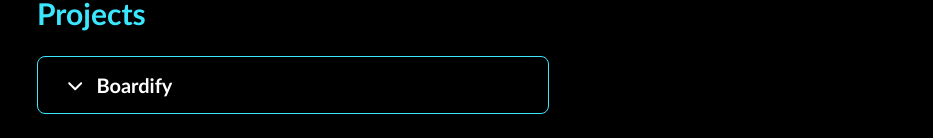
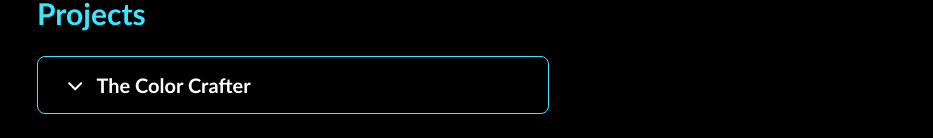
Before and after one commit to DiegoEMartinezZ/PortfolioWeb, a React (Create React App) app: page /#/ in a window 1280 px wide. Shown: the part 742-880 px from the top of the page, without its empty margins (347-1280 px from the left). Built offline with nearby package versions, Linux system fonts and the light colour scheme.

Commit message:
remove bordify project until is finished

```diff
--- a/src/components/project/ProjectWrap.jsx
+++ b/src/components/project/ProjectWrap.jsx
@@ -13,13 +13,6 @@
         <h1 className="subtitle">{title}</h1>
 
         <div className="project-grip-container">
-          <ProjectContainer
-            titleProject={"Boardify"}
-            descriptionProject={descriptions[0]}
-            previewURL={""}
-            gitURL={""}
-          />
-
           <ProjectContainer
             titleProject={"The Color Crafter"}
             descriptionProject={descriptions[1]}
```
